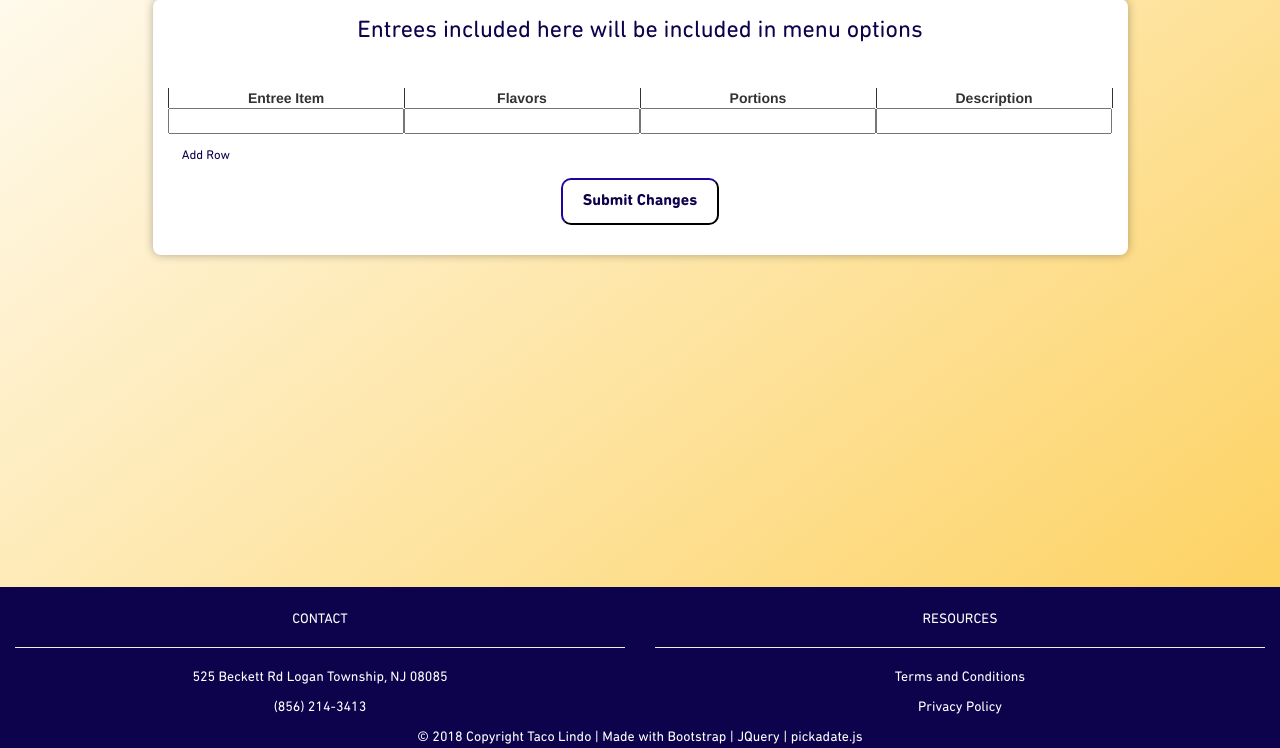
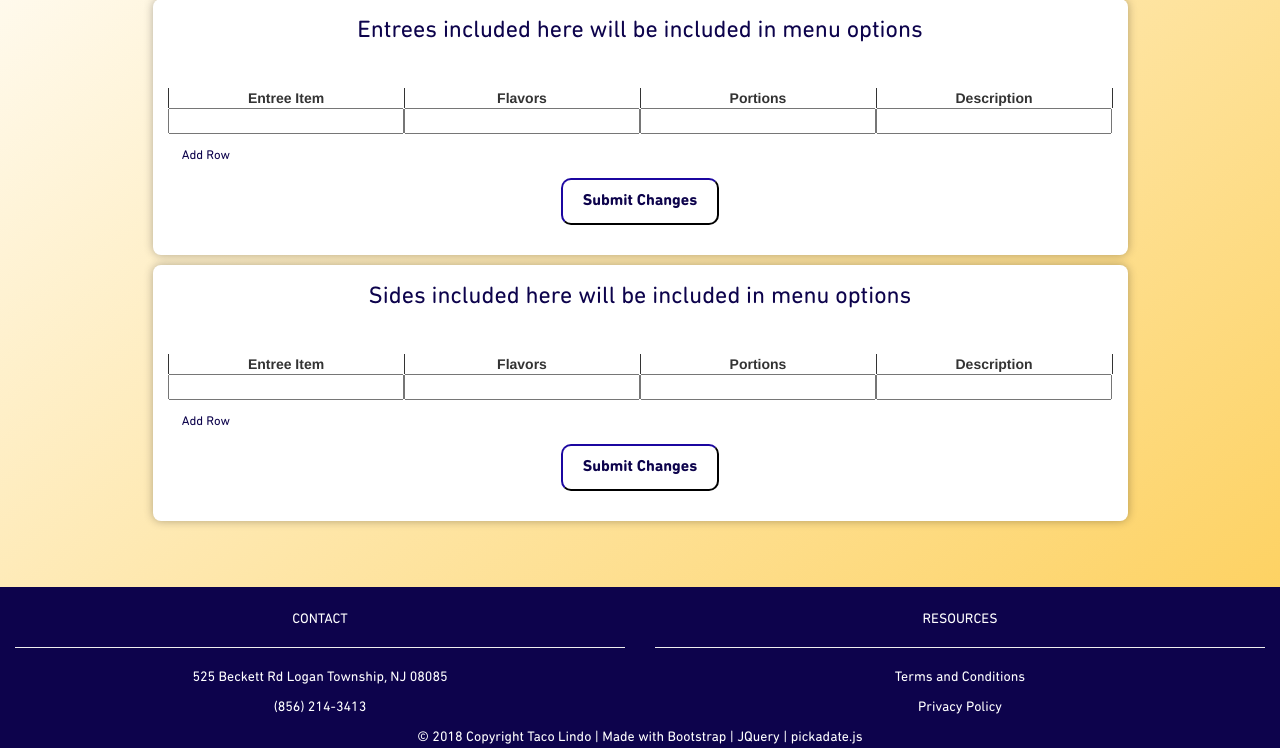
Before and after one commit to jzohdi/TLindo-v2.0, a Python web app: template templates/menusetter.html in a window 1280 px wide. Shown: the part 213-961 px from the top of the page. Run offline with Jinja, Linux system fonts and the light colour scheme; the template is opened without the code that fills it, so the values that code supplies are empty; some libraries are stand-ins or nearby versions.

Commit message:
menu setter page added sides table, fixed add row and modal behavior for having two tables

```diff
--- a/static/styles.css
+++ b/static/styles.css
@@ -512,14 +512,14 @@ footer {
   color: #0d034c;
 }
 /* include admin menu setter styling here */
-#menu-setter-table {
+.menu-table {
   margin-top: 40px;
   width: 100%;
 }
-#menu-setter-table tbody tr td input {
+.menu-table tbody tr td input {
   width: 100%;
 }
-#menu-setter-table tbody tr th {
+.menu-table tbody tr th {
   text-align: center;
   border-right: 1px solid;
   border-left: 1px solid;
--- a/templates/menusetter.html
+++ b/templates/menusetter.html
@@ -14,7 +14,7 @@ head %}
       </div>
       <form action="{{ url_for('menusetter') }}" method="post">
         <fieldset>
-          <table id="menu-setter-table">
+          <table id="menu-setter-table" class="menu-table">
             <tr>
               <th>Entree Item</th>
               <th>Flavors</th>
@@ -23,7 +23,6 @@ head %}
             </tr>
             {% for menuItem in range( menu | length + 1) %}
             <tr>
-              <div class="textarea-container">
               <td>
                 <input
                   type="text"
@@ -58,12 +57,81 @@ head %}
                   type="text"
                 />
               </td>
-              </div>
             </tr>
             {% endfor %}
           </table>
 
-          <div class="button button1 question-titles add-row-button">
+          <div
+            onclick="addRow('#menu-setter-table', '')"
+            class="button button1 question-titles add-row-button"
+          >
+            Add Row
+          </div>
+          <div class="form-group">
+            <button class="button button1" type="submit">Submit Changes</button>
+          </div>
+        </fieldset>
+      </form>
+    </div>
+  </div>
+  <div class="row">
+    <div class="main-card question-titels col-lg-10 col-lg-offset-1">
+      <div class="header-size question-titles">
+        Sides included here will be included in menu options
+      </div>
+      <form action="{{ url_for('menusetter') }}" method="post">
+        <fieldset>
+          <table id="menu-setter-table2" class="menu-table">
+            <tr>
+              <th>Entree Item</th>
+              <th>Flavors</th>
+              <th>Portions</th>
+              <th>Description</th>
+            </tr>
+            {% for sidesItem in range( sides | length + 1) %}
+            <tr>
+              <td>
+                <input
+                  type="text"
+                  name="sides{{ sidesItem }}"
+                  autocomplete="off"
+                  class="form-input-box textarea-size"
+                />
+              </td>
+              <td>
+                <input
+                  autocomplete="off"
+                  class="form-input-box"
+                  name="sides{{ sidesItem }}flavor"
+                  type="text"
+                />
+              </td>
+              <td>
+                <input
+                  autocomplete="off"
+                  class="form-input-box"
+                  name="sides{{ sidesItem }}portion"
+                  type="text"
+                />
+              </td>
+              <td>
+                <input
+                  id="{{ sidesItem }}s"
+                  autocomplete="off"
+                  onclick="showModal('#modal-holder', '{{ sidesItem }}s')"
+                  class="form-input-box description"
+                  name="sides{{ sidesItem }}des"
+                  type="text"
+                />
+              </td>
+            </tr>
+            {% endfor %}
+          </table>
+
+          <div
+            onclick="addRow('#menu-setter-table2', 'sides')"
+            class="button button1 question-titles add-row-button"
+          >
             Add Row
           </div>
           <div class="form-group">
@@ -76,21 +144,27 @@ head %}
 </div>
 <script type="text/javascript">
   function showModal(tempId, idNum) {
+    let id_of_element = idNum;
+    if (typeof id_of_element === "number") {
+      id_of_element = id_of_element.toString();
+    }
     let modalDiv =
       '<div id="myModal" class="modal"><div id="add-modal-content" class="menu-modal ' +
       'col-lg-4 col-lg-offset-4 col-md-5 col-md-offset-4 col-sm-6 col-sm-offset-3 col-xs-10 col-xs-offset-1">' +
-      '<span class="close">X</span><textarea id="modal-text" autofocus name="descript-text" class="menu-text"></textarea></div></div>';
+      '<span class="close">X</span><textarea id="modal-text" name="descript-text" class="menu-text"></textarea></div></div>';
     $(tempId).append(modalDiv);
 
     let modal = document.getElementById("myModal");
     let text_area = document.getElementById("modal-text");
-    let text_target = document.getElementById(idNum.toString());
+    let text_target = document.getElementById(id_of_element);
     let span = document.getElementsByClassName("close")[0];
     let done = document.getElementById("done");
 
     text_area.value = text_target.value;
 
     modal.style.display = "block";
+
+    text_area.focus();
 
     text_area.oninput = function() {
       text_target.value = text_area.value;
@@ -107,5 +181,36 @@ head %}
       }
     };
   }
+  function addRow(idOfTable, name_prefix) {
+    let count = $(idOfTable + " tr").length - 1;
+
+    let table_row_div =
+      "<tr> <td>" +
+      '<input type="text" name="' +
+      name_prefix +
+      count.toString() +
+      '" autocomplete="off" class="form-input-box textarea-size" /> </td>' +
+      '<td> <input autocomplete="off" class="form-input-box" name="' +
+      name_prefix +
+      count.toString() +
+      'flavor" type="text" /> </td>' +
+      '<td> <input autocomplete="off" class="form-input-box" name="' +
+      name_prefix +
+      count.toString() +
+      'portion" type="text" /> </td> <td>' +
+      '<input id="' +
+      name_prefix +
+      count.toString() +
+      '" autocomplete="off" onclick="showModal(\'#modal-holder\', \'' +
+      name_prefix +
+      count.toString() +
+      "')\" " +
+      'class="form-input-box description" name="' +
+      name_prefix +
+      count.toString() +
+      'des" type="text"/> </td> </tr>';
+
+    $(idOfTable).append(table_row_div);
+  }
 </script>
 {% endblock %}
```
Lines whose indentation alone changed are shown as unchanged.
